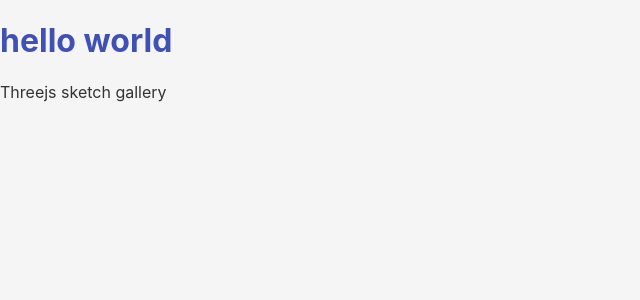
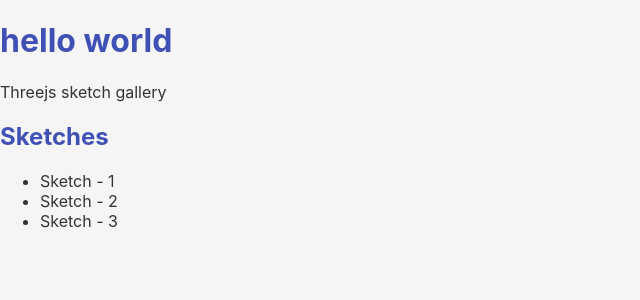
Before and after one commit to zoyron/sketches, a React (Vite) app: page / in a window 1280 px wide. Shown: the top 300 px of the page, without its empty margins (0-640 px from the left). Built offline with nearby package versions, Linux system fonts and the light colour scheme.

Commit message:
added types and the sidebar component

```diff
--- a/src/App.tsx
+++ b/src/App.tsx
@@ -1,12 +1,14 @@
-function App() {
+import React from "react";
+import Sidebar from "./components/Sidebar";
+
+const App: React.FC = () => {
   return (
-    <>
-      <div>
-        <h1>hello world</h1>
-        <p>Threejs sketch gallery</p>
-      </div>
-    </>
+    <div>
+      <h1>hello world</h1>
+      <p>Threejs sketch gallery</p>
+      <Sidebar sketches={[{ id: "1", title: "sketch 1" }]} />
+    </div>
   );
-}
+};
 
 export default App;
--- /dev/null
+++ b/src/components/Sidebar.tsx
@@ -0,0 +1,21 @@
+import React from "react";
+import { Sketch } from "../types/Sketch";
+
+interface SidebarProps {
+  sketches: Sketch[];
+}
+
+const Sidebar: React.FC<SidebarProps> = () => {
+  return (
+    <div>
+      <h2>Sketches</h2>
+      <ul>
+        <li>Sketch - 1</li>
+        <li>Sketch - 2</li>
+        <li>Sketch - 3</li>
+      </ul>
+    </div>
+  );
+};
+
+export default Sidebar;
--- /dev/null
+++ b/src/types/Sketch.ts
@@ -0,0 +1,4 @@
+export interface Sketch {
+  id: number;
+  title: string;
+}
```
